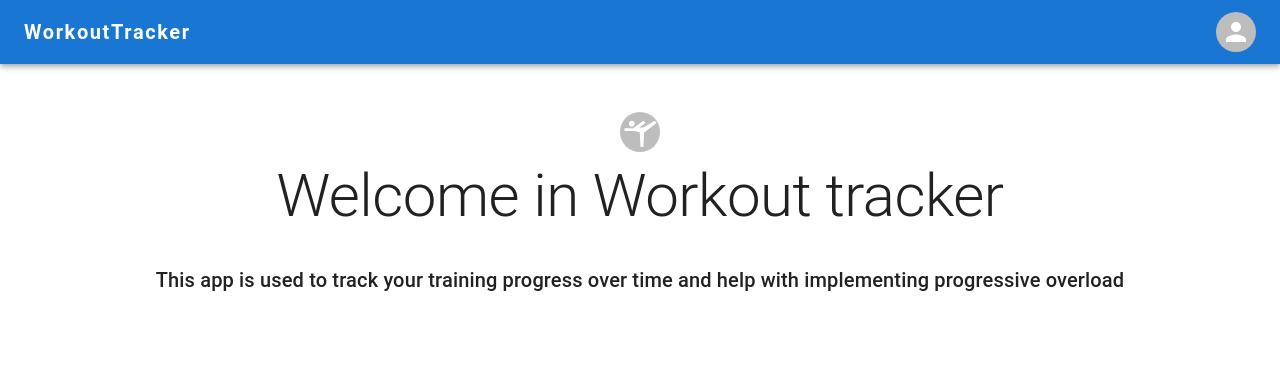
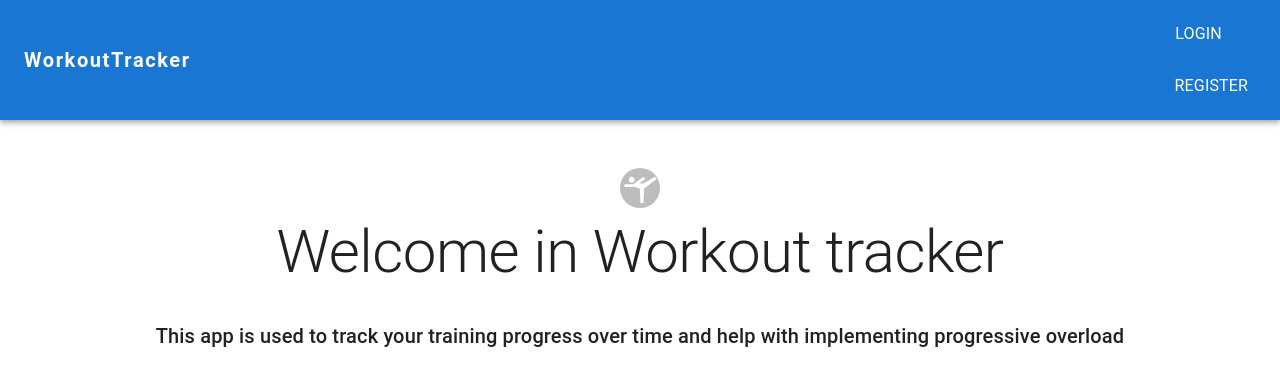
Before and after one commit to Finnick223/WorkoutTracker, a React (Vite) app: page / in a window 1280 px wide. Shown: the top 386 px of the page. Built offline with nearby package versions, Linux system fonts and the light colour scheme.

Commit message:
add login and register button if user is not logged in

```diff
--- a/src/components/AppBar.component.tsx
+++ b/src/components/AppBar.component.tsx
@@ -68,6 +68,8 @@ function ResponsiveAppBar() {
           </Box>
 
           <Box sx={{ flex: 0 }}>
+          {isLoggedIn ?
+          <>
                        <Tooltip title="Open settings">
                        <IconButton onClick={handleOpenUserMenu} sx={{ p: 0 }}>
                          <Avatar alt="Remy Sharp" />
@@ -99,6 +101,19 @@ function ResponsiveAppBar() {
                          </Link>
                        ))}
                      </Menu>
+                       </>
+            :
+            settings.map((page) => (
+              <Link
+                key={page}
+                style={{ textDecoration: 'none', color: 'inherit' }}
+                to={`/${page}`}
+              >
+                <Button sx={{ my: 2, color: 'white', display: 'block' }}>
+                  <Typography textAlign="center">{page}</Typography>
+                </Button>
+              </Link>
+            ))}
           </Box>
         </Toolbar>
       </Container>
```
Lines whose indentation alone changed are shown as unchanged.
